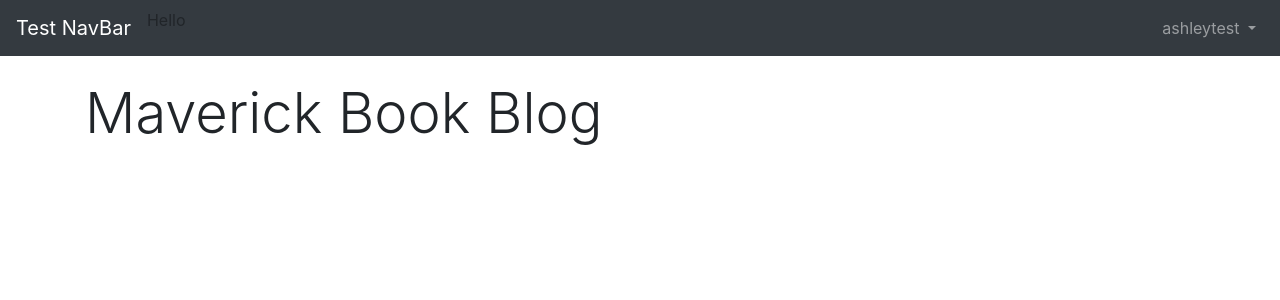
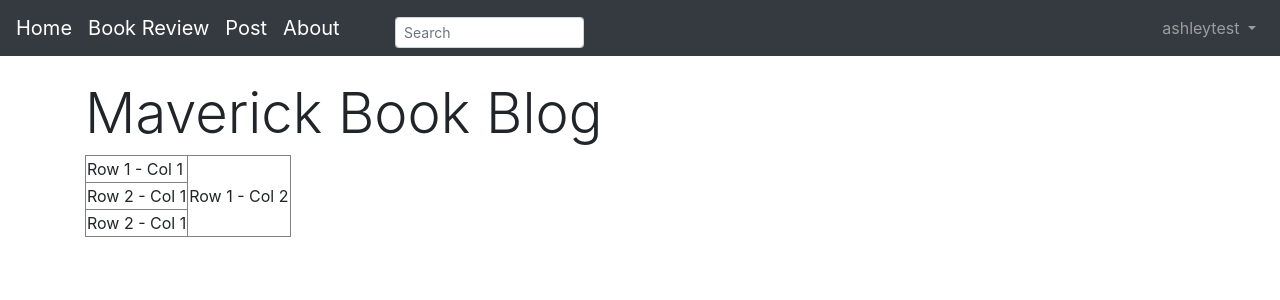
Before and after one commit to acejavelazquez/ISQA6-deploy, a Django app: page / in a window 1280 px wide. Shown: the top 300 px of the page. Run offline with Django 3.2, Linux system fonts and the light colour scheme; a user stored in the database is signed in; some libraries are stand-ins or nearby versions.

Commit message:
home page changes

```diff
--- a/F20_3900_851_Group6/urls.py
+++ b/F20_3900_851_Group6/urls.py
@@ -22,5 +22,4 @@ urlpatterns = [
     path('admin/', admin.site.urls),
     path('users/', include('users.urls')),
     path('users/', include('django.contrib.auth.urls')),
-
 ]
--- a/templates/registration/base.html
+++ b/templates/registration/base.html
@@ -12,12 +12,17 @@
   </head>
   <body>
     <nav class="navbar navbar-expand-md navbar-dark bg-dark mb-4">
-      <a class="navbar-brand" href="{% url 'home' %}">Test NavBar</a>
-      {% if user.is_authenticated %}
-        <ul class="navbar-nav mr-auto">
-          <p>Hello<p>
-        </ul>
-      {% endif %}
+      <a class="navbar-brand" href="{% url 'home' %}">Home</a>
+        <a class="navbar-brand" href="{% url 'login' %}">Book Review</a>
+        <a class="navbar-brand" href="{% url 'login' %}">Post</a>
+        <a class="navbar-brand" href="{% url 'login' %}">About</a>
+        <!-- Search form -->
+        <form class="form-inline d-flex justify-content-center md-form form-sm active-pink active-pink-2 mt-2">
+            <i class="fas fa-search" aria-hidden="true"></i>
+            <input class="form-control form-control-sm ml-3 w-75" type="text" placeholder="Search"
+            aria-label="Search">
+        </form>
+
       <button class="navbar-toggler" type="button" data-toggle="collapse"
       data-target="#navbarCollapse" aria-controls="navbarCollapse"
       aria-expanded="false" aria-label="Toggle navigation">
--- a/templates/registration/home.html
+++ b/templates/registration/home.html
@@ -4,12 +4,26 @@
 <!doctype html>
 <html lang="en">
 
-{% block title %}Home{% endblock title %}
+   {% block title %}Home{% endblock title %}
 
-{% block content %}
-<div class="homeTitle">
-  <h1 class="display-4">Maverick Book Blog</h1>
+    {% block content %}
 
-</div>
-{% endblock content %}
+        <div class="homeTitle">
+            <h1 class="display-4">Maverick Book Blog</h1>
+        </div>
+        <div class="post">
+            <table border="1">
+                 <tr>
+                  <td>Row 1 - Col 1</td>
+                  <td rowspan="3">Row 1 - Col 2</td>
+                 </tr>
+                 <tr>
+                  <td>Row 2 - Col 1</td>
+                 </tr>
+                 <tr>
+                  <td>Row 2 - Col 1</td>
+                 </tr>
+            </table>
+        </div>
+    {% endblock content %}
 </html>
```
Also changed, not shown: templates/css/home.css (+33 -0 lines), db.sqlite3.
